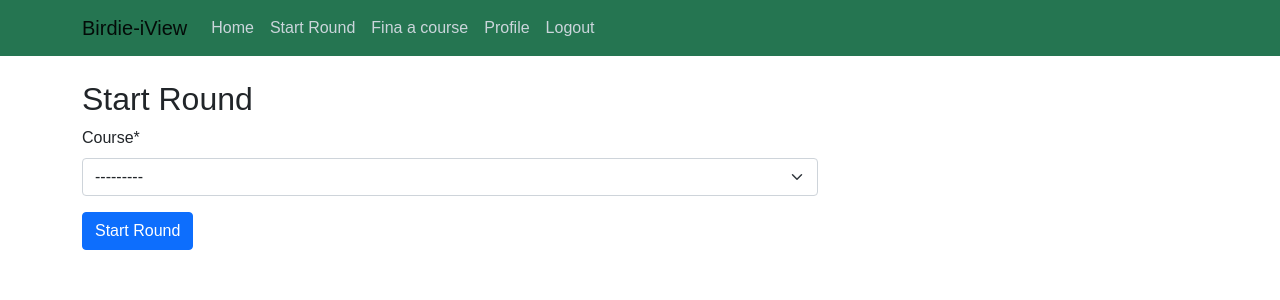
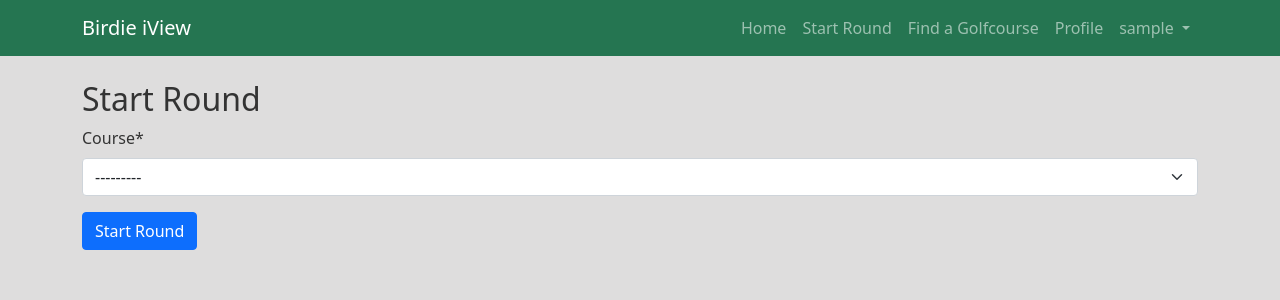
Before and after one commit to Athunder79/Final_project, a Django app: page /start-round/ in a window 1280 px wide. Shown: the top 300 px of the page. Run offline with Django 5.2, Linux system fonts and the light colour scheme; the visitor is signed in with stand-in values (Sample User, id 1); data that the repository does not hold is empty; some libraries are stand-ins or nearby versions.

Commit message:
add round stats, fix mobile nav, fix update last shot of hole

```diff
--- a/birdie_iview/core/static/style/main.css
+++ b/birdie_iview/core/static/style/main.css
@@ -1,9 +1,9 @@
 body {
-
-  /* background-image: linear-gradient(#3b3a3a80, #3b3a3a80), url("https://athunder79.github.io/Project/Module%202/images/golfcourse.webp"); */
-  font-family: Arial, Helvetica, sans-serif;
+  background: #dedddd;
+  color: #333333;
   margin-top: 5rem;
 }
+
 
 .bg-green {
   background-color: #257551;
--- a/birdie_iview/core/templates/core/base.html
+++ b/birdie_iview/core/templates/core/base.html
@@ -1,55 +1,67 @@
 {% load static %}
+
 <!DOCTYPE html>
 <html lang="en">
 <head>
-    <meta charset="UTF-8" />
-    <meta name="viewport" content="width=device-width, initial-scale=1.0" />
+  <meta charset="UTF-8">
+  <meta name="viewport" content="width=device-width, initial-scale=1.0">
 
   <!-- Bootstrap CSS -->
-    <link href="https://cdn.jsdelivr.net/npm/bootstrap@5.0.2/dist/css/bootstrap.min.css" rel="stylesheet" integrity="sha384-EVSTQN3/azprG1Anm3QDgpJLIm9Nao0Yz1ztcQTwFspd3yD65VohhpuuCOmLASjC" crossorigin="anonymous" />
+  <link href="https://cdn.jsdelivr.net/npm/bootstrap@5.0.2/dist/css/bootstrap.min.css" rel="stylesheet" integrity="sha384-EVSTQN3/azprG1Anm3QDgpJLIm9Nao0Yz1ztcQTwFspd3yD65VohhpuuCOmLASjC" crossorigin="anonymous">
   <link rel="stylesheet" type="text/css" href="{% static 'style/main.css' %}" />
   <script src="{% static 'script/script.js' %}"></script>
   <script src="https://ajax.googleapis.com/ajax/libs/jquery/3.5.1/jquery.min.js"></script>
   <script src="https://polyfill.io/v3/polyfill.min.js?features=default"></script>
 
-    <script type="text/javascript" src="//kit.fontawesome.com/b68b3cc9f2.js?ver=5.2.4"></script>
-    <script src="https://kit.fontawesome.com/f44bd2967c.js" crossorigin="anonymous"></script>
-
   <title></title>
-
 </head>
 <body>
-    <header class="site-header">
-      <nav class="navbar navbar-expand-md navbar-light bg-green fixed-top">
+
+<header class="site-header"></header>
+  <nav class="navbar navbar-expand-lg navbar-dark bg-green fixed-top">
     <div class="container">
-          <a class="navbar-brand mr-4" href="{% url 'core-home' %}">Birdie-iView</a>
-          <button class="navbar-toggler" type="button" data-toggle="collapse" data-target="#navbarToggle" aria-controls="navbarToggle" aria-expanded="false" aria-label="Toggle navigation"><span class="navbar-toggler-icon"></span></button>
-          <div class="collapse navbar-collapse" id="navbarToggle">
-            <div class="navbar-nav mr-auto">
-              <a class="nav-item nav-link" href="{% url 'core-home' %}">Home</a>
-              <a class="nav-item nav-link" href="{% url 'start-round' %}">Start Round</a>
-              <a class="nav-item nav-link" href="{% url 'find-golf-courses' %}">Fina a course</a>
-            </div>
-
-            <div class="navbar-nav">
+      <a class="navbar-brand text-white" href="{% url 'core-home' %}">Birdie iView </a>
+      <button class="navbar-toggler white navbar-dark " type="button" data-bs-toggle="collapse" data-bs-target="#navbarNav" aria-controls="navbarNav" aria-expanded="false" aria-label="Toggle navigation">
+        <span class="navbar-toggler-icon "></span>
+      </button>
+      <div class="collapse navbar-collapse" id="navbarNav">
+        <ul class="navbar-nav ms-auto">
+          <li class="nav-item">
+            <a class="nav-link" href="{% url 'core-home' %}">Home</a>
+          </li>
+          <li class="nav-item">
+            <a class="nav-link" href="{% url 'start-round' %}">Start Round</a>
+          </li>
+          <li class="nav-item">
+            <a class="nav-link" href="{% url 'find-golf-courses' %}">Find a Golfcourse</a>
+          </li>
           {% if user.is_authenticated %}
-                <a class="nav-item nav-link" href="{% url 'profile' %}">Profile</a>
-                <a class="nav-item nav-link" href="#" onclick="document.getElementById('logoutform').submit()">Logout</a>
-                <form id="logoutform" method="POST" action="{% url 'logout' %}" style="display: none;">
-                  {% csrf_token %}
-                </form>
+          <li class="nav-item">
+            <a class="nav-link" href="{% url 'profile' %}">Profile</a>
+          </li>
+          <li class="nav-item dropdown">
+            <a class="nav-link dropdown-toggle" href="#" id="navbarDropdown" role="button" data-bs-toggle="dropdown" aria-haspopup="true" aria-expanded="false">
+              {{ user.username }}
+            </a>
+            <ul class="dropdown-menu" aria-labelledby="navbarDropdown">
+              <li><a class="dropdown-item" href="#" onclick="document.getElementById('logoutform').submit()">Logout</a></li>
+            </ul>
+          </li>
           {% else %}
-                <a class="nav-item nav-link" href="{% url 'login' %}">Login</a>
-                <a class="nav-item nav-link" href="{% url 'register' %}">Register</a>
+          <li class="nav-item">
+            <a class="nav-link" href="{% url 'login' %}">Login</a>
+          </li>
+          <li class="nav-item">
+            <a class="nav-link" href="{% url 'register' %}">Register</a>
+          </li>
           {% endif %}
-            </div>
+        </ul>
       </div>
     </div>
   </nav>
 </header>
 
 <main role="main" class="container">
-      <div class="row">
   <div class="col-md-8">
     {% if messages %}
     {% for message in messages %}
@@ -58,19 +70,22 @@
     </div>
     {% endfor %}
     {% endif %}
+  </div>
+
   {% block content %}
   {% endblock %}
-        </div>
-      </div>
 </main>
 
-    <!-- Bootstrap JS (with Popper)-->
+<!-- Bootstrap JS (with Popper) -->
 <script src="https://cdn.jsdelivr.net/npm/bootstrap@5.0.2/dist/js/bootstrap.bundle.min.js" integrity="sha384-MrcW6ZMFYlzcLA8Nl+NtUVF0sA7MsXsP1UyJoMp4YLEuNSfAP+JcXn/tWtIaxVXM" crossorigin="anonymous"></script>
 
+<!-- Font Awesome -->
+<script src="https://kit.fontawesome.com/a076d05399.js"></script>
 
 <!-- Logout Form -->
-
-
+<form id="logoutform" method="POST" action="{% url 'logout' %}" style="display: none;">
+  {% csrf_token %}
+</form>
 
 </body>
 </html>
--- a/birdie_iview/core/templates/core/scorecard.html
+++ b/birdie_iview/core/templates/core/scorecard.html
@@ -28,7 +28,7 @@
     <br>
 </form>
 
-<!-- return to hole-detail to enter next hole -->
+<!-- return to hole-details to enter next hole and add end coordinates to last shot  -->
 <form id="endHole" action="{% url 'next-hole' course_id=current_hole.course.id round_id=current_hole.round.id hole_id=current_hole.id %}" method="POST">
     {% csrf_token %}
     <div class="d-grid gap-2 col-6 mx-auto">
@@ -56,6 +56,7 @@
     </div>
 </div>
 
+<!-- Scorecard table -->
 <div class="scorecard">
     <table class="tables">
 
--- a/birdie_iview/core/urls.py
+++ b/birdie_iview/core/urls.py
@@ -1,19 +1,19 @@
 from django.urls import path, include
-from .views import ShotCreateView, find_golf_courses, start_round, scorecard, hole_details, ScorecardView, next_hole
+from .views import ScoreListView, find_golf_courses, start_round, scorecard, hole_details
 from . import views
-from core import views as view
+
 
 
 
 urlpatterns = [
     path('', views.home, name='core-home'),
     path('scorecard/<int:hole_id>/', scorecard,  name='scorecard'),
-    path('scorecard2/<int:hole_id>/', ScorecardView.as_view(),  name='scorecard2'),
     path('find-golf-courses/', find_golf_courses, name='find-golf-courses'),
     path('start-round/', start_round, name='start-round'),
     path('hole-details/<int:course_id>/<int:round_id>/', hole_details, name='hole-details'),
     path('hole-details/<int:course_id>/<int:round_id>/<int:hole_id>/next/', views.next_hole, name='next-hole'),
-    path('map-shots',view.mapshots, name='map-shots'),
+    path('map-shots',views.mapshots, name='map-shots'),
+    path('rounds/', ScoreListView.as_view(), name='rounds'),
 
 
 ]
--- a/birdie_iview/core/views.py
+++ b/birdie_iview/core/views.py
@@ -77,9 +77,6 @@ def scorecard(request, hole_id):
     round_obj = current_hole.round
     round_id = round_obj.id
 
-    print(round_id)
-
-
     # Google Maps API key
     key = settings.GOOGLE_MAPS_API_KEY
 
@@ -101,18 +98,14 @@ def scorecard(request, hole_id):
     total_shots = 0
     running_scores = []
 
-    print(running_scores)
+
 
 
     for hole in holes:
         hole.shot_count = shots.filter(hole=hole).count()
         total_par += hole.hole_par
-        print(total_par)
         total_shots += hole.shot_count
-        print(total_shots)
         running_scores.append(total_shots - total_par)
-        print(running_scores)
-
 
     # Get data from the form
     if request.method == 'POST':
@@ -187,7 +180,6 @@ def find_golf_courses(request):
     user_lng = location['location']['lng']
     radius = 10000  # Define a search radius in meters
 
-    print(user_lat, user_lng)
 
     # Search for golf courses nearby
     places = gmaps.places_nearby(user_location, radius=radius, type='golf_course', keyword='golf course')
@@ -262,75 +254,18 @@ def mapshots(request):
                         'club__club_name',
                         'created_at',
                         'shot_distance',
-                        'round_id'
+                        'round_id',
+                        'end_latitude',
+                        'end_longitude'
 
                         ))
 
     return JsonResponse (result_list, safe=False)
 
-# remove this view
-class ScorecardView(LoginRequiredMixin, ListView):
-    template_name = 'core/scorecard2.html'
-    context_object_name = 'data'
 
-    def get_context_data(self, **kwargs):
-        context = super().get_context_data(**kwargs)
-        context['form'] = ShotForm()
-        context['holes'] = Hole.objects.all()
-        context['clubs'] = Clubs.objects.all()
-        context['courses'] = Course.objects.all()
-        context['rounds'] = Round.objects.all()
-        context['shots'] = Shot.objects.filter(user=self.request.user)
-        return context
 
-    def get_queryset(self):
-        return Shot.objects.filter(user=self.request.user)
-
-    def post(self, request, *args, **kwargs):
-        if 'submit_shot' in request.POST:
-            return self.submit_shot(request)
-        else:
-            # Handle other POST requests here
-            return super().get(request, *args, **kwargs)
-
-    def submit_shot(self, request):
-        form = ShotForm(request.POST)
-        if form.is_valid():
-            hole_id = form.cleaned_data['hole']
-            hole = get_object_or_404(Hole, pk=hole_id)
-
-            # Get the number of shots for the current hole
-            shots = Shot.objects.filter(hole=hole)
-            shot_count = shots.count()
-            current_shot = shot_count + 1
-
-            # Calculate score
-            score = shot_count - hole.hole_par
-
-            latitude = form.cleaned_data['latitude']
-            longitude = form.cleaned_data['longitude']
-            club = form.cleaned_data['club']
-
-            if club is None:
-                return JsonResponse({'error': 'Club ID is required'}, status=400)
-
-            # Save shot info to the database
-            shot = form.save(commit=False)
-            shot.user = request.user
-            shot.course = hole.course
-            shot.round = hole.round
-            shot.hole = hole.hole_num
-            shot.shot_num_per_hole = shot_count
-            print(shot.user, shot.course, shot.round, shot.hole, shot.shot_num_per_hole, shot.club, shot.latitude, shot.longitude)
-            shot.save()
-
-            return redirect('scorecard2', hole_id=hole_id)
-        else:
-            # Handle invalid form
-            return render(request, self.template_name, {'form': form})
-
-# remove this view
 class ScoreListView(LoginRequiredMixin,ListView):
+    template_name = 'core/rounds.html'
     context_object_name = 'data'
     def get_context_data(self, **kwargs):
             context = super().get_context_data(**kwargs)
@@ -351,7 +286,7 @@ class CoreListView(ListView):
     def get_queryset(self):
         return Shot.objects.filter(user=self.request.user)
 
-class ShotCreateView(CreateView):
+
     model = Shot
     form_class = ShotForm
     template_name = 'core/scorecard.html'
--- a/birdie_iview/users/views.py
+++ b/birdie_iview/users/views.py
@@ -37,6 +37,7 @@ def profile(request):
 
     return render(request, 'users/profile.html', context)
 
+@login_required
 def clubs(request):
 
     user_clubs = Clubs.objects.filter(user=request.user)
```
Also changed, not shown: other parts of birdie_iview/core/static/style/main.css (+7 -45 lines), birdie_iview/core/models.py (+14 -5 lines), birdie_iview/core/templates/core/home.html (+24 -16 lines), birdie_iview/core/templates/core/rounds.html (added, +46 -0 lines). Lines whose indentation alone changed are shown as unchanged.
